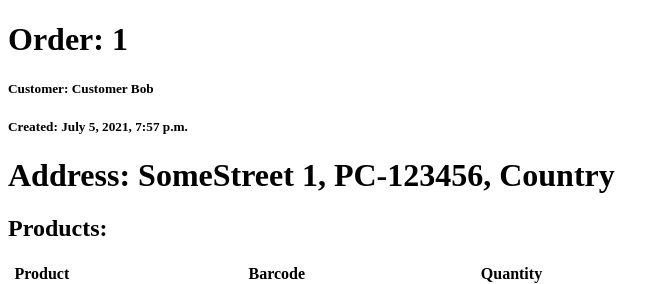
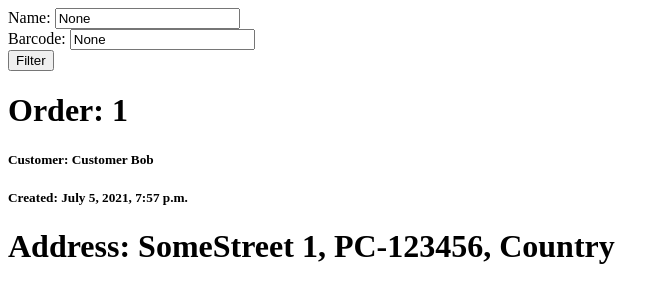
Before and after one commit to dredupuika/flowit_test, a Django app: page /orders/1/ in a window 1280 px wide. Shown: the top 284 px of the page, without its empty margins (0-670 px from the left). Run offline with Django 3.2, Linux system fonts and the light colour scheme; data comes from the database, SQL or seed files in the repository.

Commit message:
add filters

```diff
--- a/flowit_test_app/order_views.py
+++ b/flowit_test_app/order_views.py
@@ -19,7 +19,19 @@
         product_list = order.orderproduct_set.all()
     except Order.DoesNotExist:
         raise Http404("Order does not exist")
-    return render(request, 'orders/detail.html', {'order': order,'product_list':product_list,})
+
+    if request.GET:
+        if request.GET['name']:
+            product_list = product_list.filter(name=request.GET['name'])
+
+        if request.GET['barcode']:
+            product_list = product_list.filter(barcode=request.GET['barcode'])
+
+        filter = {'name': request.GET['name'], 'barcode': request.GET['barcode'],}
+    else:
+        filter = {'name': None, 'barcode': None,}
+
+    return render(request, 'orders/detail.html', {'order': order,'product_list':product_list, 'filter':filter})
 
 def pdf(request, order_id):
     try:
--- a/flowit_test_app/templates/orders/detail.html
+++ b/flowit_test_app/templates/orders/detail.html
@@ -5,6 +5,22 @@
     <title></title>
   </head>
   <body>
+    {% if filter %}
+      <form action="{% url 'products_index' %}" method="get">
+      {% csrf_token %}
+      <div class="form-group">
+        <label for="name">Name:</label>
+        <input type="text" name="name" id="name" value="{{ filter.name }}">
+      </div>
+      <div class="form-group">
+        <label for="barcode">Barcode:</label>
+        <input type="text" name="barcode" id="barcode" value="{{ filter.barcode }}">
+      </div>
+    {% endif %}
+
+    <input type="submit" value="Filter">
+    </form>
+
     <h1>Order: {{ order.id }}</h1>
     <h5>Customer: {{ order.customer }}</h5>
     <h5>Created: {{ order.created_at }}</h5>
```
Also changed, not shown: flowit_test_app/product_views.py (+14 -1 lines), flowit_test_app/templates/products/index.html (+15 -0 lines).
